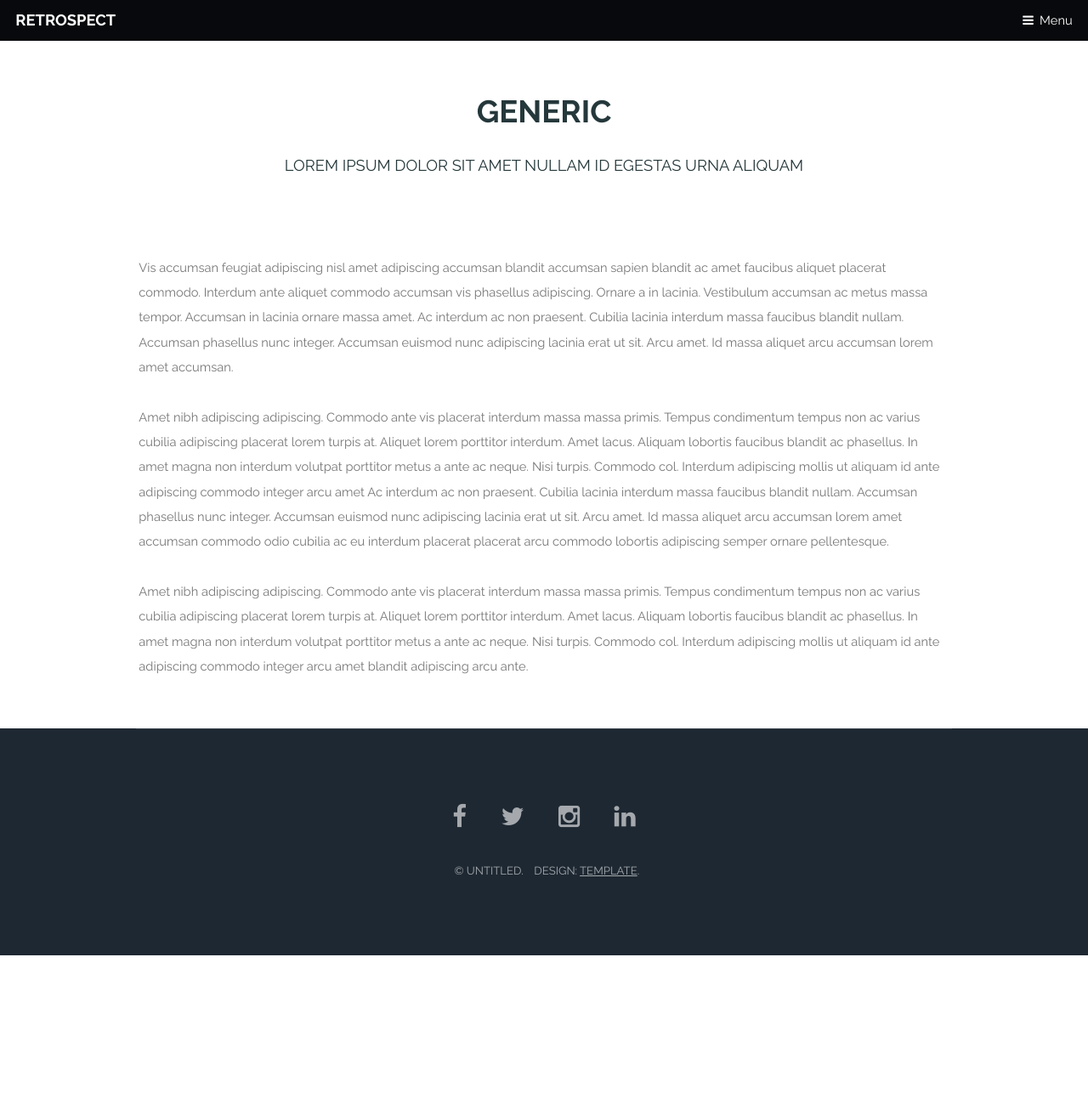
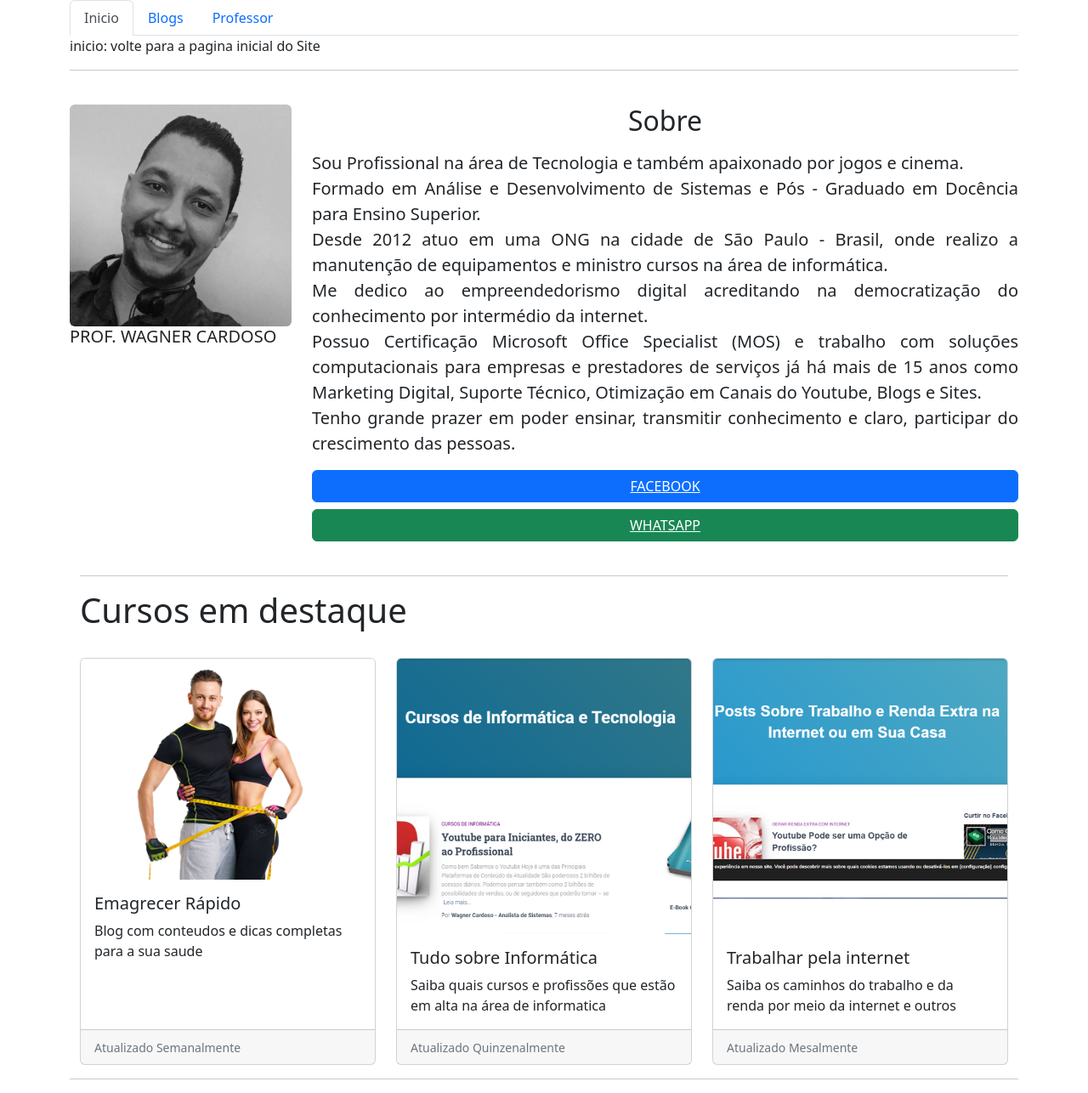
Before and after one commit to CaioCDJ/BootstrapModel, a plain HTML site: page professor.html in a window 1280 px wide. Shown: the whole page at 85% size. Before the commit the page ends 1124 px from the top, so only its background shows below. Drawn offline with nearby package versions, Linux system fonts and the light colour scheme.

Commit message:
Projeto Concluido

```diff
--- a/professor.html
+++ b/professor.html
@@ -1,78 +1,117 @@
-<!DOCTYPE HTML>
-<html>
-	<head>
-		<title>Generic - Retrospect by TEMPLATED</title>
-		<meta charset="utf-8" />
-		<meta name="viewport" content="width=device-width, initial-scale=1" />
-		<!--[if lte IE 8]><script src="assets/js/ie/html5shiv.js"></script><![endif]-->
-		<link rel="stylesheet" href="assets/css/main.css" />
-		<!--[if lte IE 8]><link rel="stylesheet" href="assets/css/ie8.css" /><![endif]-->
-		<!--[if lte IE 9]><link rel="stylesheet" href="assets/css/ie9.css" /><![endif]-->
-	</head>
-	<body>
+<!doctype html>
+<html lang="pt-br">
+  <head>
+    <meta charset="utf-8">
+    <meta name="viewport" content="width=device-width, initial-scale=1">
+    <title>TECTREINAMENTOS</title>
+    <link href="https://cdn.jsdelivr.net/npm/bootstrap@5.2.0-beta1/dist/css/bootstrap.min.css" rel="stylesheet" integrity="sha384-0evHe/X+R7YkIZDRvuzKMRqM+OrBnVFBL6DOitfPri4tjfHxaWutUpFmBp4vmVor" crossorigin="anonymous">
+  </head>
+  <body>
 
-		<!-- Header -->
-			<header id="header">
-				<h1><a href="index.html">Retrospect</a></h1>
-				<a href="#nav">Menu</a>
-			</header>
+	<div class="container">
 
-		<!-- Nav -->
-			<nav id="nav">
-				<ul class="links">
-					<li><a href="index.html">Home</a></li>
-					<li><a href="generic.html">Generic</a></li>
-					<li><a href="elements.html">Elements</a></li>
-				</ul>
-			</nav>
+		<ul class="nav nav-tabs" id="myTab" role="tablist">
+			<li class="nav-item" role="presentation">
+			  <button class="nav-link active" id="home-tab" data-bs-toggle="tab" data-bs-target="#home-tab-pane" type="button" role="tab" aria-controls="home-tab-pane" aria-selected="true">Inicio</button>
+			</li>
+			<li class="nav-item" role="presentation">
+			  <button class="nav-link" id="profile-tab" data-bs-toggle="tab" data-bs-target="#profile-tab-pane" type="button" role="tab" aria-controls="profile-tab-pane" aria-selected="false">Blogs</button>
+			</li>
+			<li class="nav-item" role="presentation">
+			  <button class="nav-link" id="contact-tab" data-bs-toggle="tab" data-bs-target="#contact-tab-pane" type="button" role="tab" aria-controls="contact-tab-pane" aria-selected="false">Professor</button>
+			</li>
 
-		<!-- Main -->
-			<section id="main" class="wrapper">
-				<div class="container">
+		  </ul>
+		  <div class="tab-content" id="myTabContent">
+			<div class="tab-pane fade show active" id="home-tab-pane" role="tabpanel" aria-labelledby="home-tab" tabindex="0">inicio: volte para a pagina inicial do Site</div>
+			<div class="tab-pane fade" id="profile-tab-pane" role="tabpanel" aria-labelledby="profile-tab" tabindex="0"><strong>Meus Blogs: Conheça meus Blogs de conteúdo</strong></div>
+			<div class="tab-pane fade" id="contact-tab-pane" role="tabpanel" aria-labelledby="contact-tab" tabindex="0"><strong>Você esta nessa pagina: Tudo sobre o instrutor </strong></div>
+			<hr>
 
-					<header class="major special">
-						<h2>Generic</h2>
-						<p>Lorem ipsum dolor sit amet nullam id egestas urna aliquam</p>
-					</header>
+			<br>
+		<div class="row">
+			<div class="col-md-3">
 
-					<a href="#" class="image fit"><img src="images/pic11.jpg" alt="" /></a>
-					<p>Vis accumsan feugiat adipiscing nisl amet adipiscing accumsan blandit accumsan sapien blandit ac amet faucibus aliquet placerat commodo. Interdum ante aliquet commodo accumsan vis phasellus adipiscing. Ornare a in lacinia. Vestibulum accumsan ac metus massa tempor. Accumsan in lacinia ornare massa amet. Ac interdum ac non praesent. Cubilia lacinia interdum massa faucibus blandit nullam. Accumsan phasellus nunc integer. Accumsan euismod nunc adipiscing lacinia erat ut sit. Arcu amet. Id massa aliquet arcu accumsan lorem amet accumsan.</p>
-					<p>Amet nibh adipiscing adipiscing. Commodo ante vis placerat interdum massa massa primis. Tempus condimentum tempus non ac varius cubilia adipiscing placerat lorem turpis at. Aliquet lorem porttitor interdum. Amet lacus. Aliquam lobortis faucibus blandit ac phasellus. In amet magna non interdum volutpat porttitor metus a ante ac neque. Nisi turpis. Commodo col. Interdum adipiscing mollis ut aliquam id ante adipiscing commodo integer arcu amet Ac interdum ac non praesent. Cubilia lacinia interdum massa faucibus blandit nullam. Accumsan phasellus nunc integer. Accumsan euismod nunc adipiscing lacinia erat ut sit. Arcu amet. Id massa aliquet arcu accumsan lorem amet accumsan commodo odio cubilia ac eu interdum placerat placerat arcu commodo lobortis adipiscing semper ornare pellentesque.</p>
-					<p>Amet nibh adipiscing adipiscing. Commodo ante vis placerat interdum massa massa primis. Tempus condimentum tempus non ac varius cubilia adipiscing placerat lorem turpis at. Aliquet lorem porttitor interdum. Amet lacus. Aliquam lobortis faucibus blandit ac phasellus. In amet magna non interdum volutpat porttitor metus a ante ac neque. Nisi turpis. Commodo col. Interdum adipiscing mollis ut aliquam id ante adipiscing commodo integer arcu amet blandit adipiscing arcu ante.</p>
+				<img src="img/wagner.jpg" class="rounded float-start img-fluid" alt="">
+					<br><br>
+				<h5>PROF. WAGNER CARDOSO</h5>
 
+			</div>
+			<div class="col-md-9">
+
+				<blockquote class="blockquote" style="text-align: center;">
+					<strong><h2>Sobre</h2></strong>
+				</blockquote>
+
+				<blockquote class="blockquote" style="text-align: justify ;">
+
+					Sou Profissional na área de Tecnologia e também apaixonado por jogos e cinema. <br>
+					Formado em Análise e Desenvolvimento de Sistemas e Pós - Graduado em Docência para Ensino Superior. <br>
+					Desde 2012 atuo em uma ONG na cidade de São Paulo - Brasil, onde realizo a manutenção de equipamentos e ministro cursos na área de informática. <br>
+					Me dedico ao empreendedorismo digital acreditando na democratização do conhecimento por intermédio da internet. <br>
+					Possuo Certificação Microsoft Office Specialist (MOS) e trabalho com soluções computacionais para empresas e prestadores de serviços já há mais de 15 anos como Marketing Digital, Suporte Técnico, Otimização em Canais do Youtube, Blogs e Sites. <br>
+					Tenho grande prazer em poder ensinar, transmitir conhecimento e claro, participar do crescimento das pessoas.
+				</blockquote>
+
+				<div class="d-grid gap-2">
+					<button class="btn btn-primary" type="button">
+						<a style="color: white" href="https://www.facebook.com/tectreinamentos/">FACEBOOK</a>
+					</button>
+					<button class="btn btn-success" type="button">
+						<a style="color: white" href="">WHATSAPP</a>
+					</button>
+				  </div>
+			</div>
+		</div>
+	</div>
+	<br>
+	<div class="container">
+	<hr>
+		<h1>Cursos em destaque</h1>
+
+		 <br>
+		<div class="row row-cols-1 row-cols-md-3 g-4">
+			<div class="col">
+			  <div class="card h-100">
+				<img src="img/propblog1.png" class="card-img-top" alt="Emagrecer Rápido">
+				<div class="card-body">
+				  <h5 class="card-title">Emagrecer Rápido</h5>
+				  <p class="card-text">Blog com conteudos e dicas completas para a sua saude</p>
 				</div>
-			</section>
+				<div class="card-footer">
+				  <small class="text-muted">Atualizado Semanalmente</small>
+				</div>
+			  </div>
+			</div>
+			<div class="col">
+			  <div class="card h-100">
+				<img src="img/propblog2.png" class="card-img-top" alt="...">
+				<div class="card-body">
+				  <h5 class="card-title">Tudo sobre Informática</h5>
+				  <p class="card-text">Saiba quais cursos e profissões que estão em alta na área de informatica</p>
+				</div>
+				<div class="card-footer">
+				  <small class="text-muted">Atualizado Quinzenalmente</small>
+				</div>
+			  </div>
+			</div>
+			<div class="col">
+			  <div class="card h-100">
+				<img src="img/propblog3.png" class="card-img-top" alt="...">
+				<div class="card-body">
+				  <h5 class="card-title">Trabalhar pela internet</h5>
+				  <p class="card-text">Saiba os caminhos do trabalho e da renda por meio da internet e outros </p>
+				</div>
+				<div class="card-footer">
+				  <small class="text-muted">Atualizado Mesalmente</small>
+				</div>
+			  </div>
+			</div>
+		  </div>
 
-		<!-- Footer -->
-			<footer id="footer">
-				<div class="inner">
-					<ul class="icons">
-						<li><a href="#" class="icon fa-facebook">
-							<span class="label">Facebook</span>
-						</a></li>
-						<li><a href="#" class="icon fa-twitter">
-							<span class="label">Twitter</span>
-						</a></li>
-						<li><a href="#" class="icon fa-instagram">
-							<span class="label">Instagram</span>
-						</a></li>
-						<li><a href="#" class="icon fa-linkedin">
-							<span class="label">LinkedIn</span>
-						</a></li>
-					</ul>
-					<ul class="copyright">
-						<li>&copy; Untitled.</li>
-						<li>Design: <a href="http://designscrazed.org/">TEMPLATE</a>.</li>
-					</ul>
-				</div>
-			</footer>
+	</div>
 
-		<!-- Scripts -->
-			<script src="assets/js/jquery.min.js"></script>
-			<script src="assets/js/skel.min.js"></script>
-			<script src="assets/js/util.js"></script>
-			<!--[if lte IE 8]><script src="assets/js/ie/respond.min.js"></script><![endif]-->
-			<script src="assets/js/main.js"></script>
-
-	</body>
+	<hr>
+    <script src="https://cdn.jsdelivr.net/npm/bootstrap@5.2.0-beta1/dist/js/bootstrap.bundle.min.js" integrity="sha384-pprn3073KE6tl6bjs2QrFaJGz5/SUsLqktiwsUTF55Jfv3qYSDhgCecCxMW52nD2" crossorigin="anonymous"></script>
+  </body>
 </html>
```
Also changed, not shown: blogs.html (+31 -13 lines).
